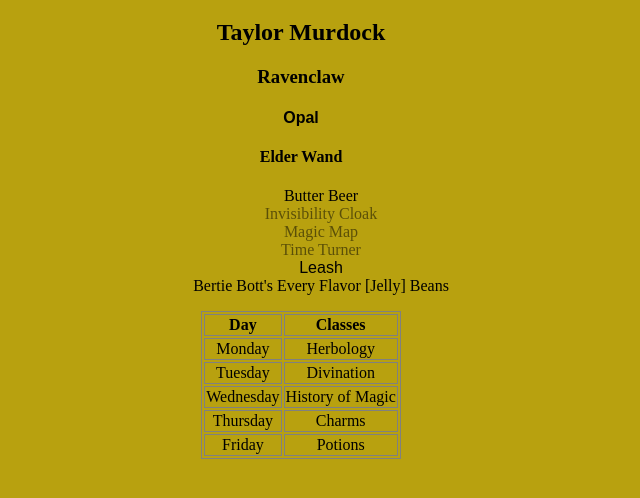
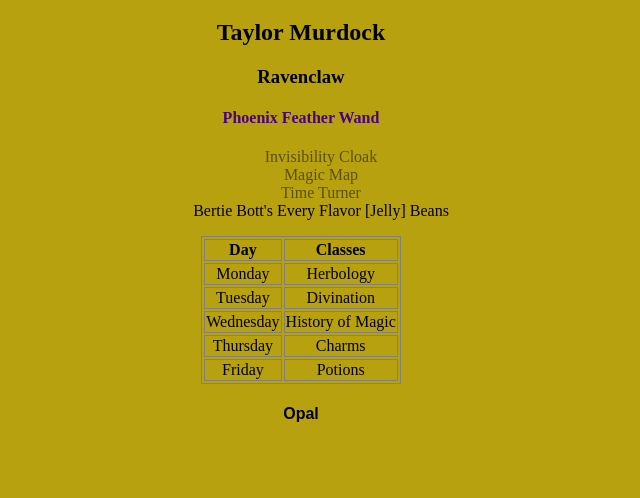
Before and after one commit to TaylorMurdock/hogwarts-flowerbox_HW, a plain HTML site: page hogwarts/index.html in a window 1280 px wide. Shown: the part 100-598 px from the top of the page, without its empty margins (339-979 px from the left). Drawn offline with nearby package versions, Linux system fonts and the light colour scheme.

```diff
--- a/hogwarts/app.js
+++ b/hogwarts/app.js
@@ -31,17 +31,17 @@
   $ul.append($li1, $li2, $li3, $li4, $li5, $li6);
   $container.append($ul);
 
-  const $h5 = $("<h5>").text("Spring 2017"); // Add an h5 element with the text "Spring 2017"
-  $container.prepend($h5); // Add it above the table
+  const $h5 = $("<h5>").text("Spring 2017");
+  $container.prepend($h5);
 
-  const $table = $("<table>"); // Create the table element
-  const $thead = $("<thead>"); // Create the thead element
+  const $table = $("<table>");
+  const $thead = $("<thead>");
 
-  const $th1 = $("<th>").text("Day"); // Create the first th element with the text "Day"
-  const $th2 = $("<th>").text("Classes"); // Create the second th element with the text "Classes"
+  const $th1 = $("<th>").text("Day");
+  const $th2 = $("<th>").text("Classes");
 
-  $thead.append($th1, $th2); // Append th elements to the thead element
-  $table.append($thead); // Append thead element to the table element
+  $thead.append($th1, $th2);
+  $table.append($thead);
 
   const days = ["Monday", "Tuesday", "Wednesday", "Thursday", "Friday"];
   const classes = [
@@ -56,13 +56,34 @@
   ];
 
   for (let i = 0; i < days.length; i++) {
-    const $tr = $("<tr>"); // Create a tr element for each day
-    const $td1 = $("<td>").text(days[i]); // Create the td element for the day
-    const $td2 = $("<td>").text(classes[i]); // Create the td element for the classes
+    const $tr = $("<tr>");
+    const $td1 = $("<td>").text(days[i]);
+    const $td2 = $("<td>").text(classes[i]);
 
-    $tr.append($td1, $td2); // Append td elements to the tr element
-    $table.append($tr); // Append tr element to the table element
+    $tr.append($td1, $td2);
+    $table.append($tr);
   }
 
-  $container.append($table); // Append the table to the container div
+  $container.append($table);
+
+  $h4Wand.remove();
+
+  $li1.remove();
+
+  const $newWand = $("<h4>")
+    .text("Phoenix Feather Wand")
+    .css("color", "indigo");
+  $h4Pet.after($newWand);
+
+  $h4Pet.detach();
+  $ul.append($li5);
+
+  $ul.children(".pet").detach();
+  $container.append($h4Pet);
+
+  $(".secret").hide("slow").delay(2000).show("slow");
+
+  $(".pet.toad .leash").addClass("cabbage");
+
+  $(".pet.toad .leash").removeClass("cabbage");
 });
--- a/hogwarts/main.css
+++ b/hogwarts/main.css
@@ -24,3 +24,6 @@
 td {
   border: 1px solid gray;
 }
+.cabbage {
+  color: CHARTREUSE;
+}
```
